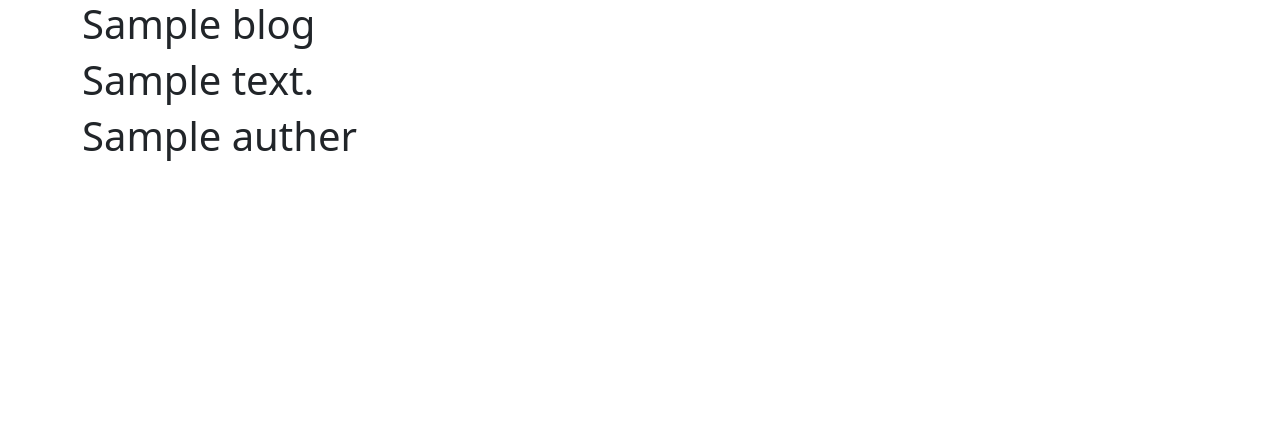
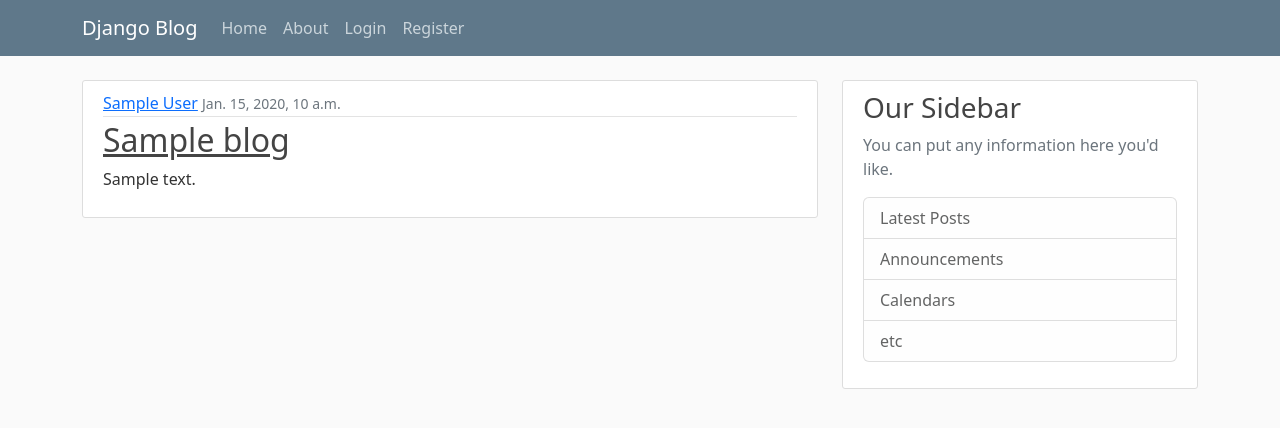
Before and after one commit to SujonBanik/pt-django-project, a Django app: template Blog/templates/blog/home.html in a window 1280 px wide. Shown: the top 428 px of the page. Run offline with Django 4.2, Linux system fonts and the light colour scheme; the template is opened without the code that fills it: most values are stand-ins (such as "Sample title", 1, 10 or a date in 2020).

Commit message:
navbar and header

```diff
--- /dev/null
+++ b/Blog/static/blog/main.css
@@ -0,0 +1,84 @@
+body {
+  background: #fafafa;
+  color: #333333;
+  margin-top: 5rem;
+}
+
+h1, h2, h3, h4, h5, h6 {
+  color: #444444;
+}
+
+ul {
+  margin: 0;
+}
+
+.bg-steel {
+  background-color: #5f788a;
+}
+
+.site-header .navbar-nav .nav-link {
+  color: #cbd5db;
+}
+
+.site-header .navbar-nav .nav-link:hover {
+  color: #ffffff;
+}
+
+.site-header .navbar-nav .nav-link.active {
+  font-weight: 500;
+}
+
+.content-section {
+  background: #ffffff;
+  padding: 10px 20px;
+  border: 1px solid #dddddd;
+  border-radius: 3px;
+  margin-bottom: 20px;
+}
+
+.article-title {
+  color: #444444;
+}
+
+a.article-title:hover {
+  color: #428bca;
+  text-decoration: none;
+}
+
+.article-content {
+  white-space: pre-line;
+}
+
+.article-img {
+  height: 65px;
+  width: 65px;
+  margin-right: 16px;
+}
+
+.article-metadata {
+  padding-bottom: 1px;
+  margin-bottom: 4px;
+  border-bottom: 1px solid #e3e3e3
+}
+
+.article-metadata a:hover {
+  color: #333;
+  text-decoration: none;
+}
+
+.article-svg {
+  width: 25px;
+  height: 25px;
+  vertical-align: middle;
+}
+
+.account-img {
+  height: 125px;
+  width: 125px;
+  margin-right: 20px;
+  margin-bottom: 16px;
+}
+
+.account-heading {
+  font-size: 2.5rem;
+}
--- a/Blog/templates/blog/base.html
+++ b/Blog/templates/blog/base.html
@@ -1,23 +1,80 @@
+{% load static %}
+
 <!DOCTYPE html>
 <html lang="en">
 <head>
-    <link rel="stylesheet" href="https://cdn.jsdelivr.net/npm/bootstrap@5.2.3/dist/css/bootstrap.min.css" integrity="sha384-rbsA2VBKQhggwzxH7pPCaAqO46MgnOM80zW1RWuH61DGLwZJEdK2Kadq2F9CUG65" crossorigin="anonymous">
-    <link rel="stylesheet", href="https://cdn.jsdelivr.net/npm/bootstrap@5.2.3/dist/css/bootstrap.min.css", integrity="sha384-rbsA2VBKQhggwzxH7pPCaAqO46MgnOM80zW1RWuH61DGLwZJEdK2Kadq2F9CUG65", crossorigin="anonymous">
+    <link rel="stylesheet" href="https://cdn.jsdelivr.net/npm/bootstrap@5.2.3/dist/css/bootstrap.min.css"
+          integrity="sha384-rbsA2VBKQhggwzxH7pPCaAqO46MgnOM80zW1RWuH61DGLwZJEdK2Kadq2F9CUG65" crossorigin="anonymous">
+    <link rel="stylesheet" , href="https://cdn.jsdelivr.net/npm/bootstrap@5.2.3/dist/css/bootstrap.min.css" ,
+          integrity="sha384-rbsA2VBKQhggwzxH7pPCaAqO46MgnOM80zW1RWuH61DGLwZJEdK2Kadq2F9CUG65" , crossorigin="anonymous">
     <meta charset="UTF-8">
-    <title>Title</title>
+
+    <link rel="stylesheet" type="text/css" href="{%static 'blog/main.css' %}">
+
+    {%if title%}
+    <title>Blog - {{title}}</title>
+    {%else%}
+    <title>Django Blog</title>
+    {%endif%}
+
+
 </head>
 <body>
 
+<header class="site-header">
+    <nav class="navbar navbar-expand-md navbar-dark bg-steel fixed-top">
+        <div class="container">
+            <a class="navbar-brand mr-4" href="/">Django Blog</a>
+            <button class="navbar-toggler" type="button" data-toggle="collapse" data-target="#navbarToggle"
+                    aria-controls="navbarToggle" aria-expanded="false" aria-label="Toggle navigation">
+                <span class="navbar-toggler-icon"></span>
+            </button>
+            <div class="collapse navbar-collapse" id="navbarToggle">
+                <div class="navbar-nav mr-auto">
+                    <a class="nav-item nav-link" href="{% url 'home page' %}">Home</a>
+                    <a class="nav-item nav-link" href="{% url 'about page'%}">About</a>
+                </div>
+                <!-- Navbar Right Side -->
+                <div class="navbar-nav">
+                    <a class="nav-item nav-link" href="#">Login</a>
+                    <a class="nav-item nav-link" href="#">Register</a>
+                </div>
+            </div>
+        </div>
+    </nav>
+</header>
 
-<div class="container">
-{%block content%}
+<main role="main" class="container">
+    <div class="row">
+        <div class="col-md-8">
+            {% block content %}{% endblock %}
+        </div>
+        <div class="col-md-4">
+            <div class="content-section">
+                <h3>Our Sidebar</h3>
+                <p class='text-muted'>You can put any information here you'd like.
+                <ul class="list-group">
+                    <li class="list-group-item list-group-item-light">Latest Posts</li>
+                    <li class="list-group-item list-group-item-light">Announcements</li>
+                    <li class="list-group-item list-group-item-light">Calendars</li>
+                    <li class="list-group-item list-group-item-light">etc</li>
+                </ul>
+                </p>
+            </div>
+        </div>
+    </div>
+</main>
 
-{% endblock %}
-</div>
 
-<script src="https://cdn.jsdelivr.net/npm/bootstrap@5.2.3/dist/js/bootstrap.min.js" integrity="sha384-cuYeSxntonz0PPNlHhBs68uyIAVpIIOZZ5JqeqvYYIcEL727kskC66kF92t6Xl2V" crossorigin="anonymous"></script>
-<script src="https://cdn.jsdelivr.net/npm/bootstrap@5.2.3/dist/js/bootstrap.min.js", integrity="sha384-cuYeSxntonz0PPNlHhBs68uyIAVpIIOZZ5JqeqvYYIcEL727kskC66kF92t6Xl2V", crossorigin="anonymous"></script>
-<script src= "https://cdn.jsdelivr.net/npm/bootstrap@5.2.3/dist/js/bootstrap.min.js", integrity="sha384-cuYeSxntonz0PPNlHhBs68uyIAVpIIOZZ5JqeqvYYIcEL727kskC66kF92t6Xl2V", crossorigin= "anonymous"}></script>
+<script src="https://cdn.jsdelivr.net/npm/bootstrap@5.2.3/dist/js/bootstrap.min.js"
+        integrity="sha384-cuYeSxntonz0PPNlHhBs68uyIAVpIIOZZ5JqeqvYYIcEL727kskC66kF92t6Xl2V"
+        crossorigin="anonymous"></script>
+<script src="https://cdn.jsdelivr.net/npm/bootstrap@5.2.3/dist/js/bootstrap.min.js" ,
+        integrity="sha384-cuYeSxntonz0PPNlHhBs68uyIAVpIIOZZ5JqeqvYYIcEL727kskC66kF92t6Xl2V" ,
+        crossorigin="anonymous"></script>
+<script src="https://cdn.jsdelivr.net/npm/bootstrap@5.2.3/dist/js/bootstrap.min.js" ,
+        integrity="sha384-cuYeSxntonz0PPNlHhBs68uyIAVpIIOZZ5JqeqvYYIcEL727kskC66kF92t6Xl2V" , crossorigin="anonymous"
+        }></script>
 
 
 </body>
--- a/Blog/templates/blog/home.html
+++ b/Blog/templates/blog/home.html
@@ -3,10 +3,32 @@
 {%extends 'blog/base.html'%}
 {%block content%}
 {%for blog in blog_post%}
-<h1>{{blog.title}}</h1>
-<h1>{{blog.content}}</h1>
-<h1>{{blog.auther}}</h1>
+<!--<h1>{{blog.title}}</h1>-->
+<!--<h1>{{blog.content}}</h1>-->
+<!--<h1>{{blog.auther}}</h1>-->
+<article class="media content-section">
+  <div class="media-body">
+    <div class="article-metadata">
+      <a class="mr-2" href="#">{{ blog.author }}</a>
+      <small class="text-muted">{{ blog.post_create_date }}</small>
+    </div>
+    <h2><a class="article-title" href="#">{{ blog.title }}</a></h2>
+    <p class="article-content">{{ blog.content }}</p>
+  </div>
+</article>
+
 {%endfor%}
+
+<!--<article class="media content-section">-->
+<!--  <div class="media-body">-->
+<!--    <div class="article-metadata">-->
+<!--      <a class="mr-2" href="#">{{ blog.author }}</a>-->
+<!--      <small class="text-muted">{{ blog.date_posted }}</small>-->
+<!--    </div>-->
+<!--    <h2><a class="article-title" href="#">{{ blog.title }}</a></h2>-->
+<!--    <p class="article-content">{{ blog.content }}</p>-->
+<!--  </div>-->
+<!--</article>-->
 
 {% endblock %}
 
--- a/Blog/urls.py
+++ b/Blog/urls.py
@@ -3,6 +3,6 @@ from django.urls import path
 from . import views
 
 urlpatterns = [
-    path('', views.home, name='home_page'),
-    path('about/', views.about, name='about_page')
+    path('', views.home, name='home page'),
+    path('about/', views.about, name='about page')
 ]
```
Also changed, not shown: Blog/templates/blog/about.html (+4 -21 lines), Blog/templates/blog/s.html (added, +10 -0 lines), Blog/views.py (+16 -2 lines).
